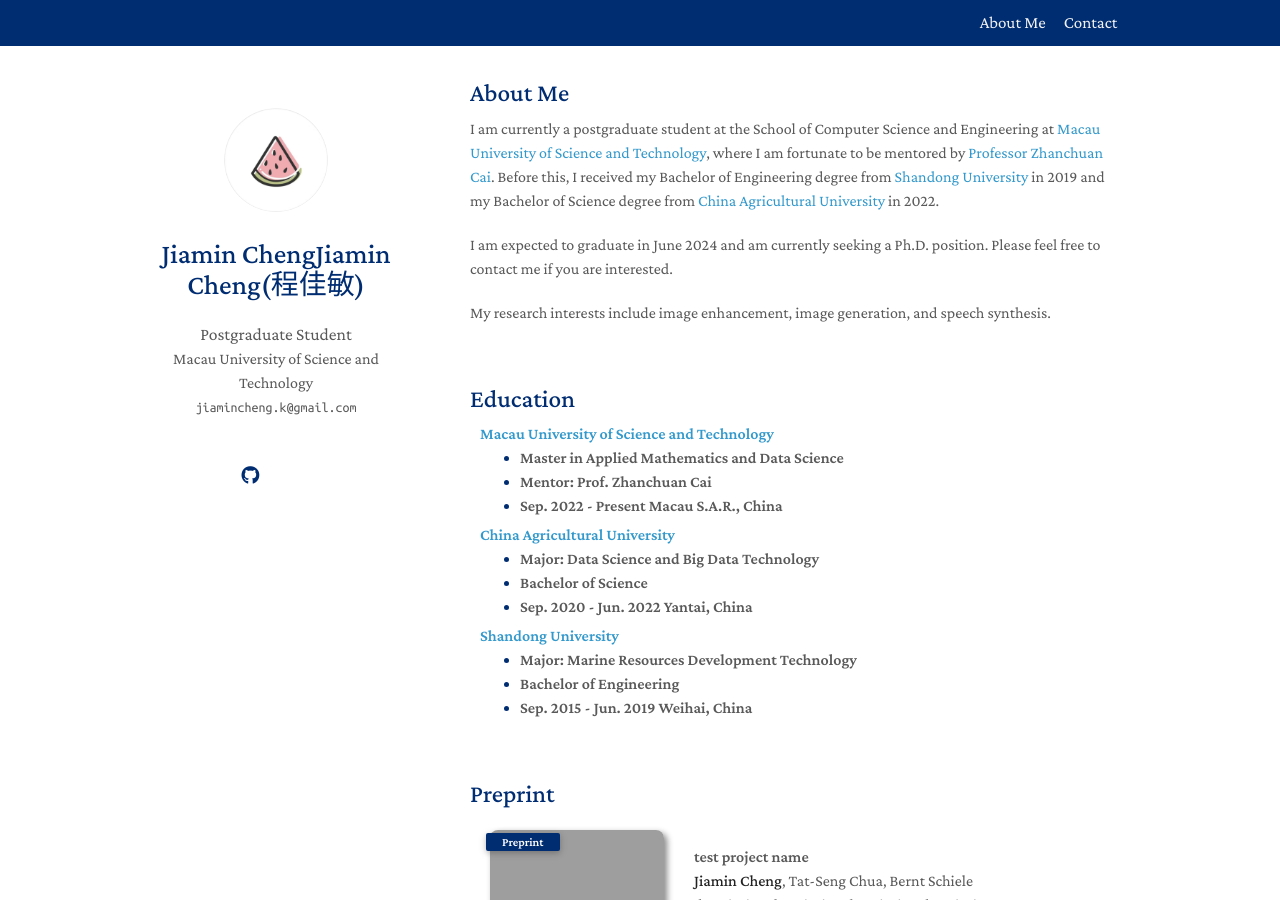
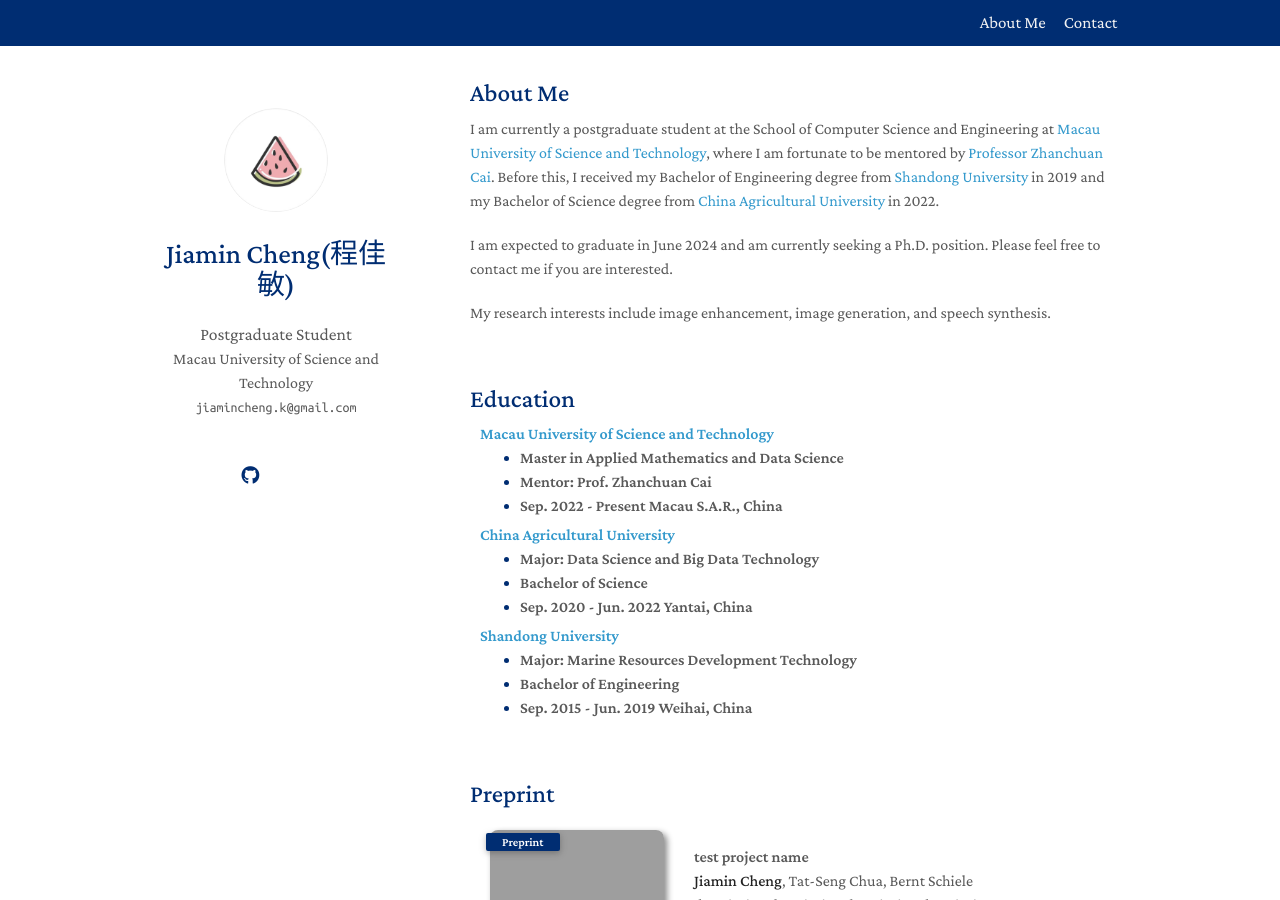
Before and after one commit to jiamincheng/jiamincheng.github.io, a Jekyll site: the page built from index.md, in a window 1280 px wide and 900 px high. Built offline with Jekyll 4.4.1, drawn with Linux system fonts in a browser that asks for light colours; a style sheet for code colours, icons or effects is not loaded; grey boxes are pictures that could not be loaded.

Commit message:
Update _config.yml

```diff
--- a/_config.yml
+++ b/_config.yml
@@ -1,5 +1,5 @@
 # Basic Information
-title: Jiamin ChengJiamin Cheng(程佳敏)
+title: Jiamin Cheng(程佳敏)
 position: Postgraduate Student
 affiliation: Macau University of Science and Technology
 affiliation_link: https://www.must.edu.mo/en
```
